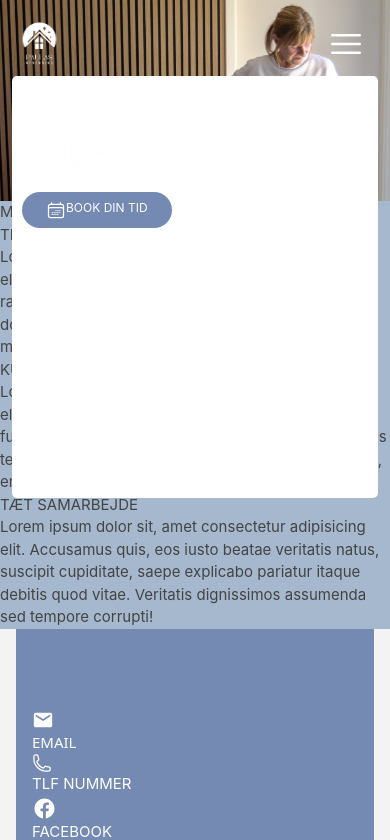
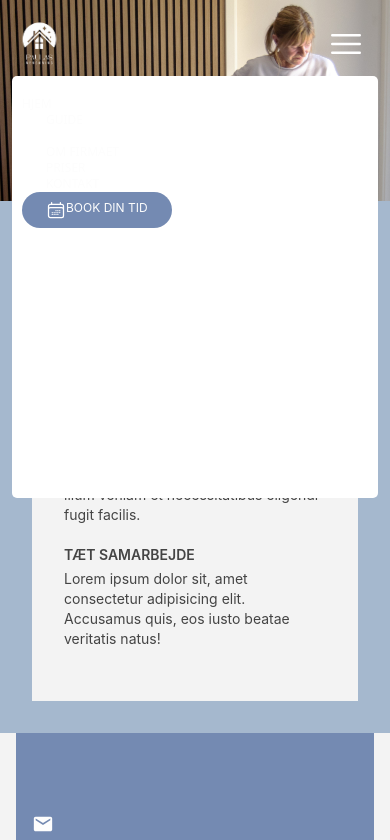
Before and after one commit to kris299b/PaulasReng-ring, a Vue app: page /about in a window 390 px wide. Shown: the top 840 px of the page. Built offline with nearby package versions, Linux system fonts and the light colour scheme.

Commit message:
Value section made with responsiveness

```diff
--- a/src/views/AboutView.vue
+++ b/src/views/AboutView.vue
@@ -13,18 +13,18 @@
 
 
 <!--Value-section-->
-<div class="bg-blue dark:bg-white light:bg-white flex flex-col ">
-    <div class="">
-        <h2 class="text-black">MINE VÆRDIER</h2>
-        <h1 class="text-black">TILLID</h1>
-        <p class="text-black">Lorem ipsum, dolor sit amet consectetur adipisicing elit. Repudiandae quo sapiente animi veniam impedit ratione quidem, neque nesciunt voluptatibus, illum dolore illo? Aspernatur accusamus minima suscipit maiores, voluptates reiciendis voluptate!</p>
-        <h1 class="text-black">KUNDETILFREDSHED</h1>
-        <p class="text-black">Lorem ipsum dolor sit amet consectetur adipisicing elit. Minima illum veniam et necessitatibus eligendi fugit facilis? Minus ratione cupiditate nulla, accusamus tenetur est odit molestias culpa error corrupti! Aliquid, enim.</p>
-        <h1 class="text-black">TÆT SAMARBEJDE</h1>
-        <p class="text-black">Lorem ipsum dolor sit, amet consectetur adipisicing elit. Accusamus quis, eos iusto beatae veritatis natus, suscipit cupiditate, saepe explicabo pariatur itaque debitis quod vitae. Veritatis dignissimos assumenda sed tempore corrupti!</p>
+<div class="bg-blue dark:bg-white light:bg-white flex flex-col justify justify-center p-8 w-full md:flex-row md:w-full lg:flex-row lg:w-full">
+    <div class="bg-lightgray p-8 md:w-1/2">
+        <h2 class="text-black text-xs font-bold pb-4 lg:text-sm lg:pb-6">MINE VÆRDIER</h2>
+        <h1 class="text-black text-sm font-semibold pb-1 lg:text-lg lg:pb-1">TILLID</h1>
+        <p class="text-black text-sm pb-5 lg:text-base lg:pb-6">Lorem ipsum, dolor sit amet consectetur adipisicing elit. Repudiandae quo sapiente animi veniam impedit ratione quidem.</p>
+        <h1 class="text-black text-sm font-semibold pb-1 lg:text-lg lg:pb-1">KUNDETILFREDSHED</h1>
+        <p class="text-black text-sm pb-5 lg:text-base lg:pb-6">Lorem ipsum dolor sit amet consectetur adipisicing elit. Minima illum veniam et necessitatibus eligendi fugit facilis.</p>
+        <h1 class="text-black text-sm font-semibold pb-1 lg:text-lg lg:pb-1">TÆT SAMARBEJDE</h1>
+        <p class="text-black text-sm pb-5 lg:text-base ">Lorem ipsum dolor sit, amet consectetur adipisicing elit. Accusamus quis, eos iusto beatae veritatis natus!</p>
     </div>
 
-    <div class="hidden lg:block lg:w-1/3">
+    <div class="hidden md:block md:w-1/2 lg:w-1/3">
         <img src="../assets/PaulasRengøring-værdibillede.jpg" alt="Kvinde der smiler">
     </div>
 </div>
```
